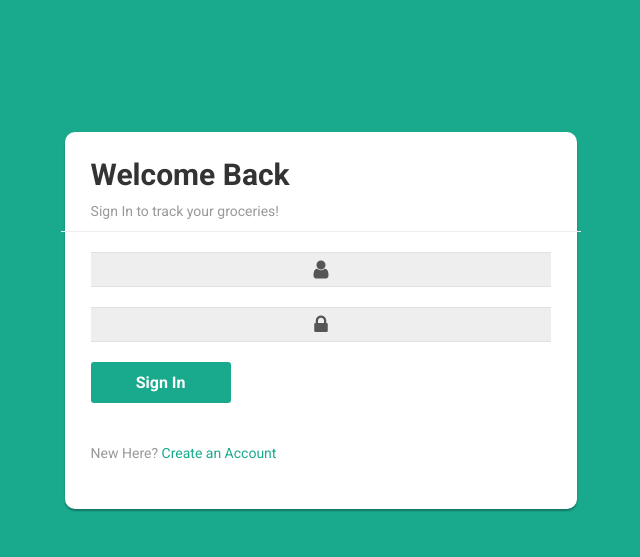
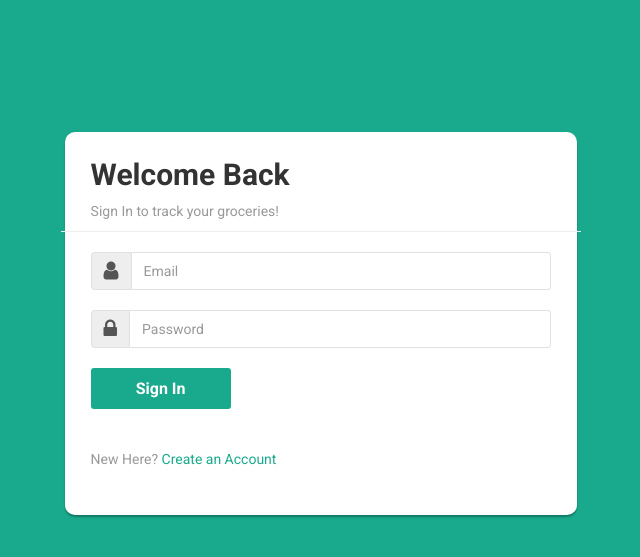
Before and after one commit to EthanWillinger/GroceryTracker, a Flask app: page / in a window 1280 px wide. Shown: the top 557 px of the page, without its empty margins (319-959 px from the left). Run offline with Flask 2, Linux system fonts and the light colour scheme; some libraries are stand-ins or nearby versions.

Commit message:
Added form for login, modified login.html to display this form

```diff
--- a/forms.py
+++ b/forms.py
@@ -4,7 +4,8 @@ from wtforms.validators import DataRequired
 
 
 class LoginForm(FlaskForm):
-    pass
+    email = StringField("Email",render_kw={"placeholder": "Email"}, validators=[validators.Email(message="Please enter a valid email address")])
+    password = PasswordField("Password", render_kw={"placeholder": "Password"}, validators =[validators.DataRequired(message="Please Fill This Field")])
 
 class RegisterForm(FlaskForm):
     username = StringField("Username", render_kw={"placeholder": "Username"}, validators=[validators.Length(min=3, max=25), validators.DataRequired(message="Please Fill This Field")])
--- a/templates/login.html
+++ b/templates/login.html
@@ -18,14 +18,14 @@ Login
   <div class="form-group">
     <div class="input-group">
       <span class="input-group-addon"><i class="fa fa-user"></i></span>
-      <!--form password }}-->
+      {{ form.email(class="form-control") }}
     </div>
   </div>
 
   <div class="form-group">
     <div class="input-group">
       <span class="input-group-addon"><i class="fa fa-lock"></i></span>
-      <!--form password-->
+      {{ form.password(class="form-control") }}
     </div>
   </div>
 
```
